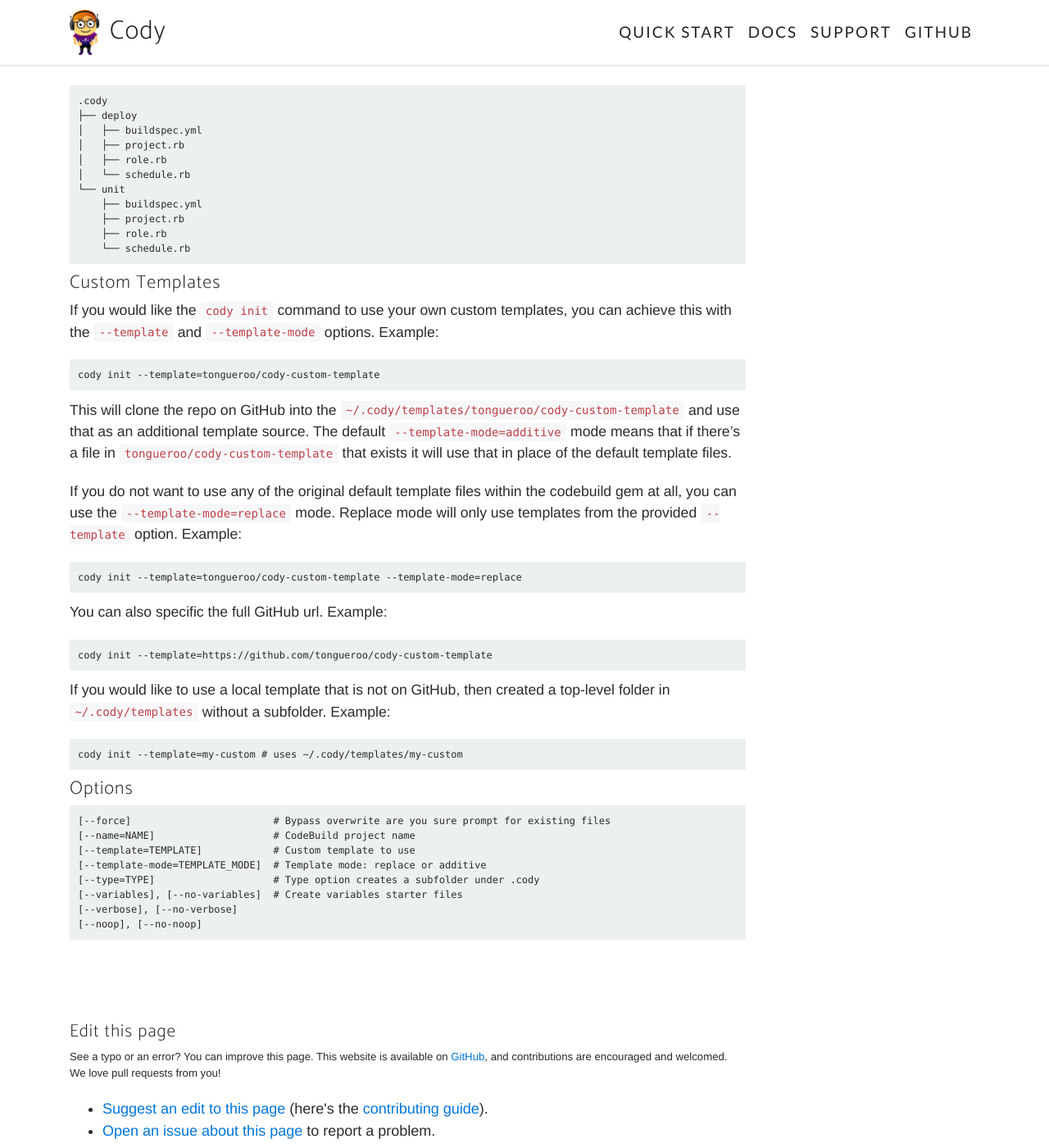
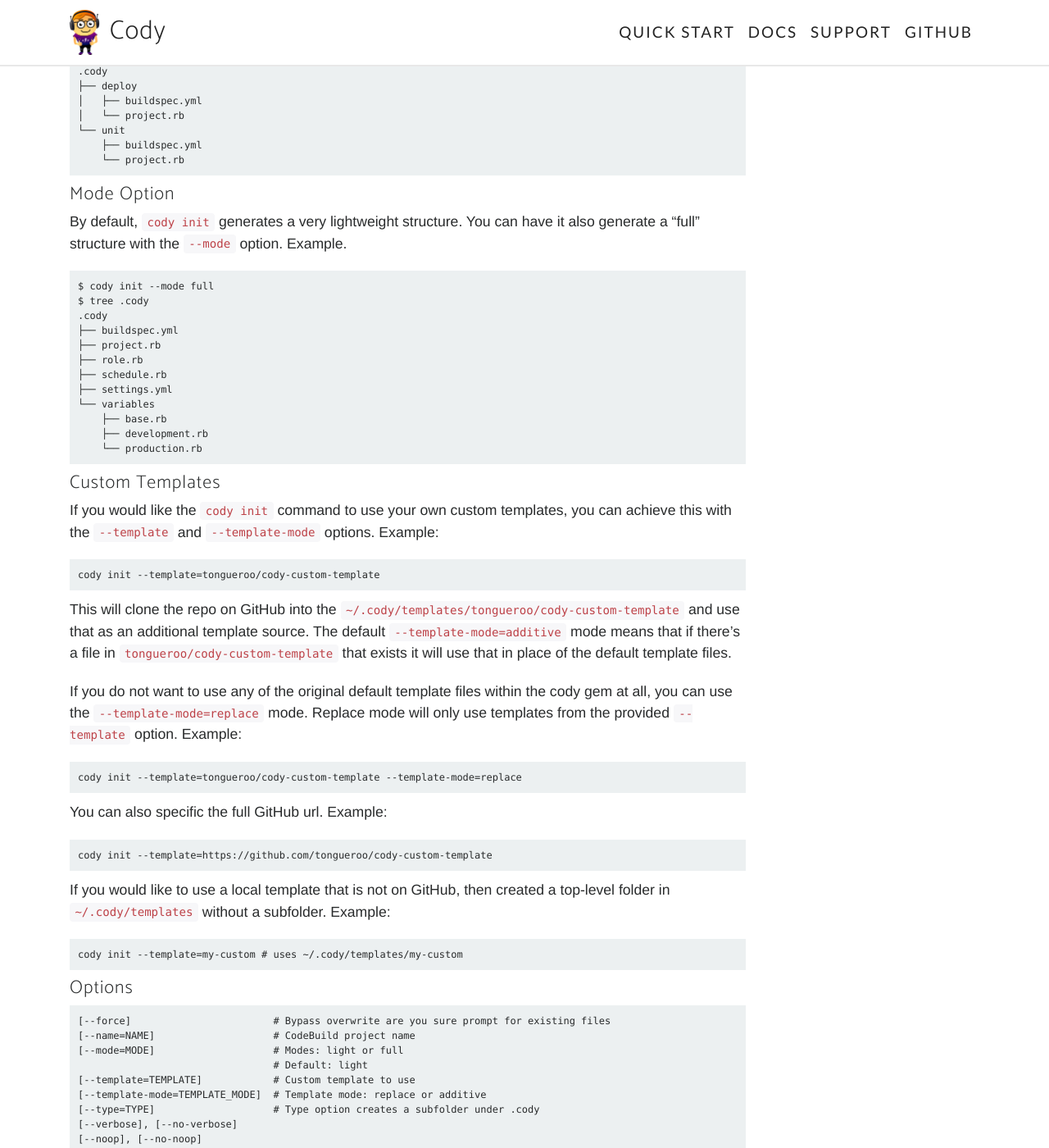
Before and after one commit to boltops-tools/cody, a Jekyll site: the page built from docs/_reference/cody-init.md, in a window 1280 px wide and 1400 px high, scrolled down 891 px. Shown: the whole window at 82% size. Built offline with Jekyll 4.4.1, drawn with Linux system fonts in a browser that asks for light colours; some web fonts are replaced; some of the changed text lies outside the part shown.

Commit message:
update cli docs

````diff
--- a/docs/_reference/cb-init.md
+++ b/docs/_reference/cody-init.md
@@ -27,9 +27,7 @@ Thi generates the cb files under the `.cody/unit` folder.
     .cody
     └── unit
         ├── buildspec.yml
-        ├── project.rb
-        ├── role.rb
-        └── schedule.rb
+        └── project.rb
 
 To tell cody to use these files, you specify the `--type` option as a part of the other commands. Examples:
 
@@ -43,14 +41,27 @@ So if you need multiple CodeBuild projects that perform different tasks but are
     .cody
     ├── deploy
     │   ├── buildspec.yml
-    │   ├── project.rb
-    │   ├── role.rb
-    │   └── schedule.rb
+    │   └── project.rb
     └── unit
         ├── buildspec.yml
-        ├── project.rb
-        ├── role.rb
-        └── schedule.rb
+        └── project.rb
+
+## Mode Option
+
+By default, `cody init` generates a very lightweight structure.  You can have it also generate a "full" structure with the `--mode` option.  Example.
+
+    $ cody init --mode full
+    $ tree .cody
+    .cody
+    ├── buildspec.yml
+    ├── project.rb
+    ├── role.rb
+    ├── schedule.rb
+    ├── settings.yml
+    └── variables
+        ├── base.rb
+        ├── development.rb
+        └── production.rb
 
 ## Custom Templates
 
@@ -60,7 +71,7 @@ If you would like the `cody init` command to use your own custom templates, you
 
 This will clone the repo on GitHub into the `~/.cody/templates/tongueroo/cody-custom-template` and use that as an additional template source.  The default `--template-mode=additive` mode means that if there's a file in `tongueroo/cody-custom-template` that exists it will use that in place of the default template files.
 
-If you do not want to use any of the original default template files within the codebuild gem at all, you can use the `--template-mode=replace` mode. Replace mode will only use templates from the provided `--template` option.  Example:
+If you do not want to use any of the original default template files within the cody gem at all, you can use the `--template-mode=replace` mode. Replace mode will only use templates from the provided `--template` option.  Example:
 
     cody init --template=tongueroo/cody-custom-template --template-mode=replace
 
@@ -78,10 +89,11 @@ If you would like to use a local template that is not on GitHub, then created a
 ```
 [--force]                        # Bypass overwrite are you sure prompt for existing files
 [--name=NAME]                    # CodeBuild project name
+[--mode=MODE]                    # Modes: light or full
+                                 # Default: light
 [--template=TEMPLATE]            # Custom template to use
 [--template-mode=TEMPLATE_MODE]  # Template mode: replace or additive
 [--type=TYPE]                    # Type option creates a subfolder under .cody
-[--variables], [--no-variables]  # Create variables starter files
 [--verbose], [--no-verbose]
 [--noop], [--no-noop]
 ```
````
Also changed, not shown: docs/_reference/cody-completion_script.md (renamed from docs/_reference/cb-completion_script.md, +1 -1 lines), docs/reference.md (+7 -7 lines), docs/_reference/cody-completion.md (line endings or trailing spaces), docs/_reference/cody-delete.md (renamed from docs/_reference/cb-delete.md), docs/_reference/cody-deploy.md (renamed from docs/_reference/cb-deploy.md), docs/_reference/cody-start.md (renamed from docs/_reference/cb-start.md), docs/_reference/cody-version.md (renamed from docs/_reference/cb-version.md).
